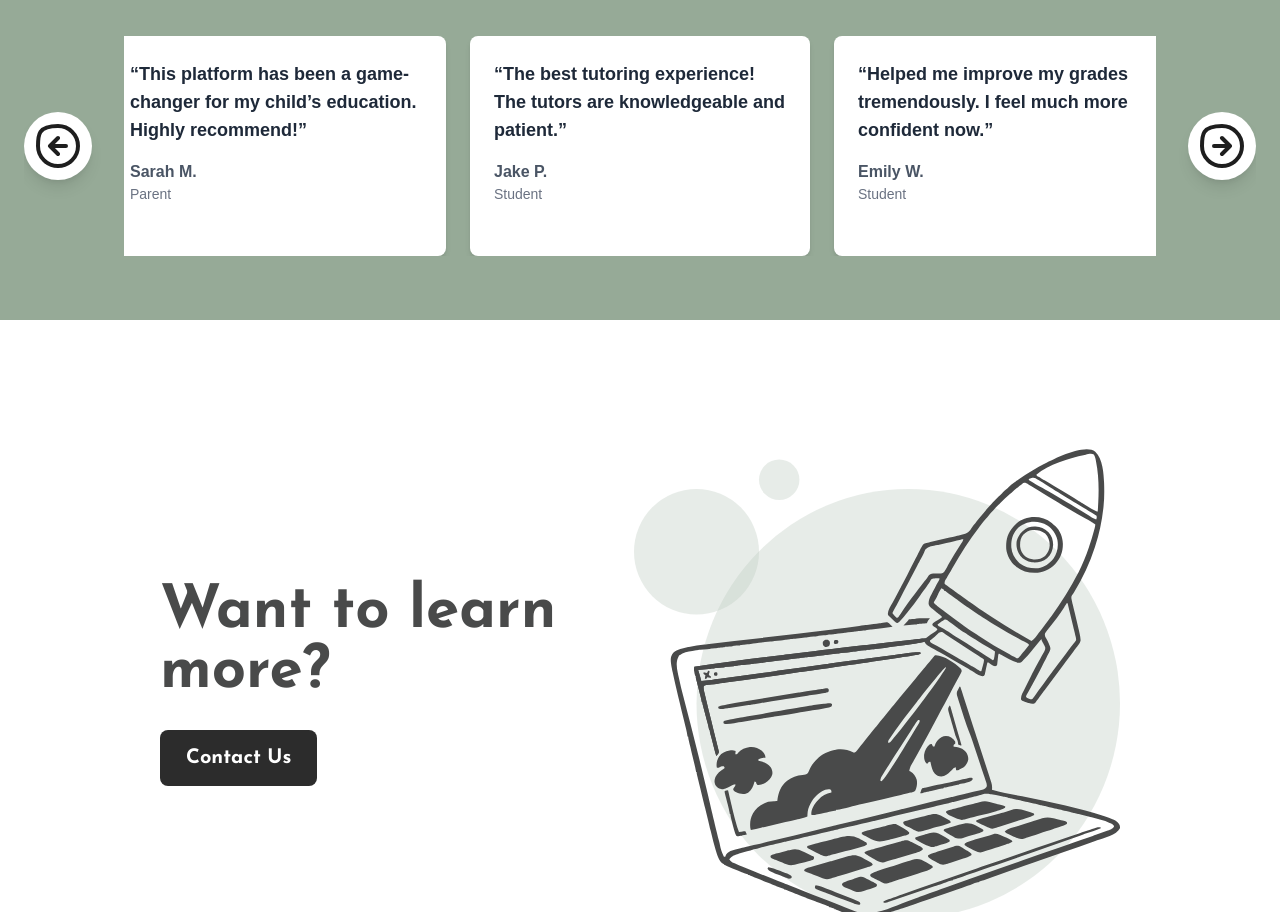
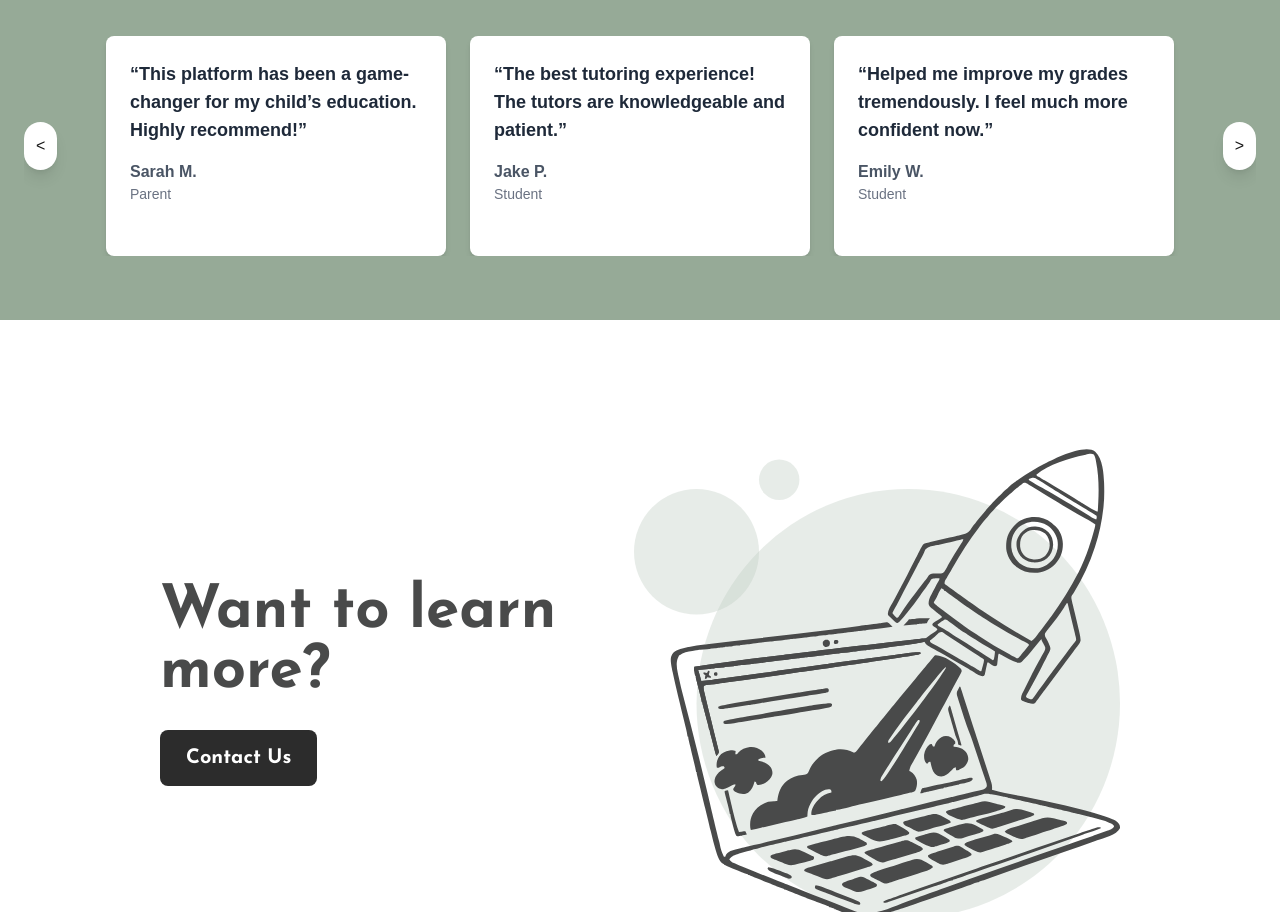
Before and after one commit to vigneshsaravanakumar404/audisea, a Next.js app: page / in a window 1280 px wide. Shown: the part 2123-3035 px from the top of the page. Built offline with nearby package versions, Linux system fonts and the light colour scheme.

Commit message:
Build Error Fixing

```diff
--- a/src/app/contact/page.tsx
+++ b/src/app/contact/page.tsx
@@ -1,8 +1,9 @@
 "use client";
 
 import Image from "next/image";
+import { Suspense } from 'react'
 import { useState } from "react";
-import Select from "react-select";
+import Select, { MultiValue } from "react-select";
 import { useSearchParams } from 'next/navigation'
 import Mail from "../../../public/mail.svg";
 import phone from "../../../public/Phone.svg";
@@ -13,14 +14,24 @@ import { subjectOptions } from "@/data/constants";
 //! Mobile View Fixing
 
 export default function Page() {
-    const searchParams = useSearchParams();
-    const search = searchParams.get('subject');
+    return (
+        <Suspense fallback={<div>Loading...</div>}>
+            <ContactForm />
+        </Suspense>
+    );
+}
+
+function ContactForm() {
+    const params = useSearchParams();
+    const search = params.get('subject');
+    type SubjectOption = { value: string; label: string };
+
 
     const [form, setForm] = useState({
         name: "",
         email: "",
         message: "",
-        subjects: search ? subjectOptions.flatMap(group => group.options).filter(option => search?.split(',').includes(option.value)) : []
+        subjects: search ? subjectOptions.flatMap(group => group.options).filter(option => option.value === search) : [] as SubjectOption[],
     });
 
     const [errors, setErrors] = useState({
@@ -33,8 +44,8 @@ export default function Page() {
         setForm({ ...form, [e.target.name]: e.target.value });
     };
 
-    const handleSubjectChange = (selectedOptions: any) => {
-        setForm({ ...form, subjects: selectedOptions });
+    const handleSubjectChange = (newValue: MultiValue<SubjectOption>) => {
+        setForm(prevForm => ({ ...prevForm, subjects: newValue as SubjectOption[] }));
     };
 
     const validateForm = () => {
@@ -54,8 +65,9 @@ export default function Page() {
     };
 
     return (
+        <Suspense>
             <div className="w-full max-w-[1512px] mx-auto h-auto bg-[#fbf8f6] p-4 flex flex-col items-center min-h-screen justify-center">
-            <div className="text-[#96aa97] text-5xl font-bold font-['Josefin_Sans'] text-center md:text-left mt-25 my-5 md:mt-8 w-full max-w-[1200px]">
+                <div className="text-[#96aa97] text-5xl font-bold font-['Josefin_Sans'] text-center md:text-left mt-25 my-5 md:mt-25 w-full max-w-[1200px]">
                     Contact
                 </div>
                 <div className="w-full max-w-[1200px] flex flex-col md:flex-row items-center text-center md:text-left gap-0 md:gap-8 text-[#494a4a] text-lg md:text-2xl font-['Josefin_Sans']">
@@ -175,6 +187,7 @@ export default function Page() {
                     Submit
                 </button>
             </div>
+        </Suspense>
     );
 
 }
--- a/src/app/page.tsx
+++ b/src/app/page.tsx
@@ -119,30 +119,29 @@ function Offerings() {
   );
 }
 
-
 function Testimonials() {
-
-  const getVisibleCount = () => {
-    if (window.innerWidth >= 1024) return 5; // xl and above
-    if (window.innerWidth >= 768) return 4; // lg
-    if (window.innerWidth >= 640) return 3; // md
-    if (window.innerWidth >= 400) return 2; // sm
-    return 1; // xs
-  };
   const [index, setIndex] = useState(0);
-  const [visibleCount, setVisibleCount] = useState(getVisibleCount());
+  const [visibleCount, setVisibleCount] = useState(1);
 
   useEffect(() => {
+    const getVisibleCount = () => {
+      if (typeof window === 'undefined') return 1;
+      if (window.innerWidth >= 1024) return 5;
+      if (window.innerWidth >= 768) return 4;
+      if (window.innerWidth >= 640) return 3;
+      if (window.innerWidth >= 400) return 2;
+      return 1;
+    };
+
+    setVisibleCount(getVisibleCount());
+
     const handleResize = () => {
       setVisibleCount(getVisibleCount());
     };
 
-    window.addEventListener("resize", handleResize);
-    return () => {
-      window.removeEventListener("resize", handleResize);
-    };
+    window.addEventListener('resize', handleResize);
+    return () => window.removeEventListener('resize', handleResize);
   }, []);
-
 
   const prevTestimonial = () => {
     setIndex((prev) =>
@@ -164,39 +163,20 @@ function Testimonials() {
 
       <div className="relative w-full max-w-7xl overflow-hidden">
         <div className="flex items-center justify-center flex-col sm:flex-row">
-          {/* Left Button (Moves Below on XS) */}
+          {/* Left Button */}
           <button
             onClick={prevTestimonial}
-            className="sm:mr-8 mb-4 sm:mb-0 p-3 bg-white rounded-full shadow-lg hover:bg-gray-200 z-[1]"
+            className="sm:mr-8 mb-4 sm:mb-0 p-3 bg-white rounded-full shadow-lg hover:bg-gray-200"
           >
-            <svg
-              width="44"
-              height="44"
-              viewBox="0 0 44 44"
-              fill="none"
-              xmlns="http://www.w3.org/2000/svg"
-            >
-              <path
-                d="M22 14L14 22M14 22L22 30M14 22H30M42 22C42 33.0457 33.0457 42 22 42C10.9543 42 2 33.0457 2 22C2 10.9543 2 2 22 2C33.0457 2 42 10.9543 42 22Z"
-                stroke="#1E1E1E"
-                strokeWidth="4"
-                strokeLinecap="round"
-                strokeLinejoin="round"
-              />
-            </svg>
+            &lt;
           </button>
 
           {/* Carousel */}
           <div className="relative w-full max-w-7xl flex justify-center overflow-hidden">
             <div className="flex space-x-6">
               {testimonials.slice(index, index + visibleCount).map((testimonial, idx) => (
-                <div
-                  key={idx}
-                  className="w-full sm:w-[280px] md:w-[340px] p-6 bg-white rounded-lg shadow-md"
-                >
-                  <p className="text-gray-800 text-lg font-semibold mb-4">
-                    “{testimonial.quote}”
-                  </p>
+                <div key={idx} className="w-full sm:w-[280px] md:w-[340px] p-6 bg-white rounded-lg shadow-md">
+                  <p className="text-gray-800 text-lg font-semibold mb-4">“{testimonial.quote}”</p>
                   <div className="text-gray-600 font-semibold">{testimonial.name}</div>
                   <div className="text-gray-500 text-sm">{testimonial.role}</div>
                 </div>
@@ -207,29 +187,16 @@ function Testimonials() {
           {/* Right Button */}
           <button
             onClick={nextTestimonial}
-            className="sm:ml-8 mt-4 sm:mt-0 p-3 bg-white rounded-full shadow-lg hover:bg-gray-200 z-0"
+            className="sm:ml-8 mt-4 sm:mt-0 p-3 bg-white rounded-full shadow-lg hover:bg-gray-200"
           >
-            <svg
-              width="44"
-              height="44"
-              viewBox="0 0 44 44"
-              fill="none"
-              xmlns="http://www.w3.org/2000/svg"
-            >
-              <path
-                d="M22 30L30 22M30 22L22 14M30 22H14M42 22C42 33.0457 33.0457 42 22 42C10.9543 42 2 33.0457 2 22C2 10.9543 2 2 22 2C33.0457 2 42 10.9543 42 22Z"
-                stroke="#1E1E1E"
-                strokeWidth="4"
-                strokeLinecap="round"
-                strokeLinejoin="round"
-              />
-            </svg>
+            &gt;
           </button>
         </div>
       </div>
     </div>
   );
 }
+
 
 
 function Contact() {
```
Lines whose indentation alone changed are shown as unchanged.
